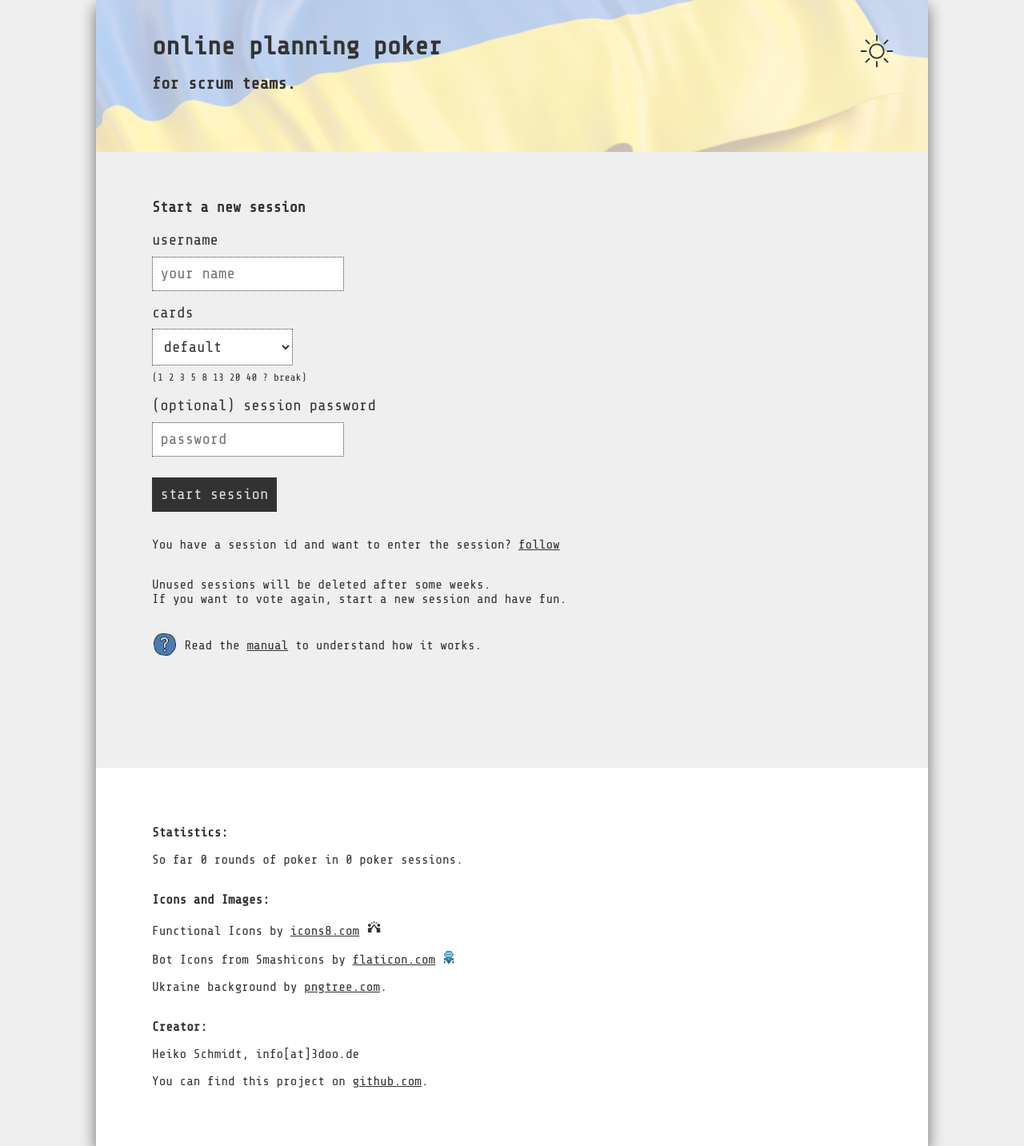
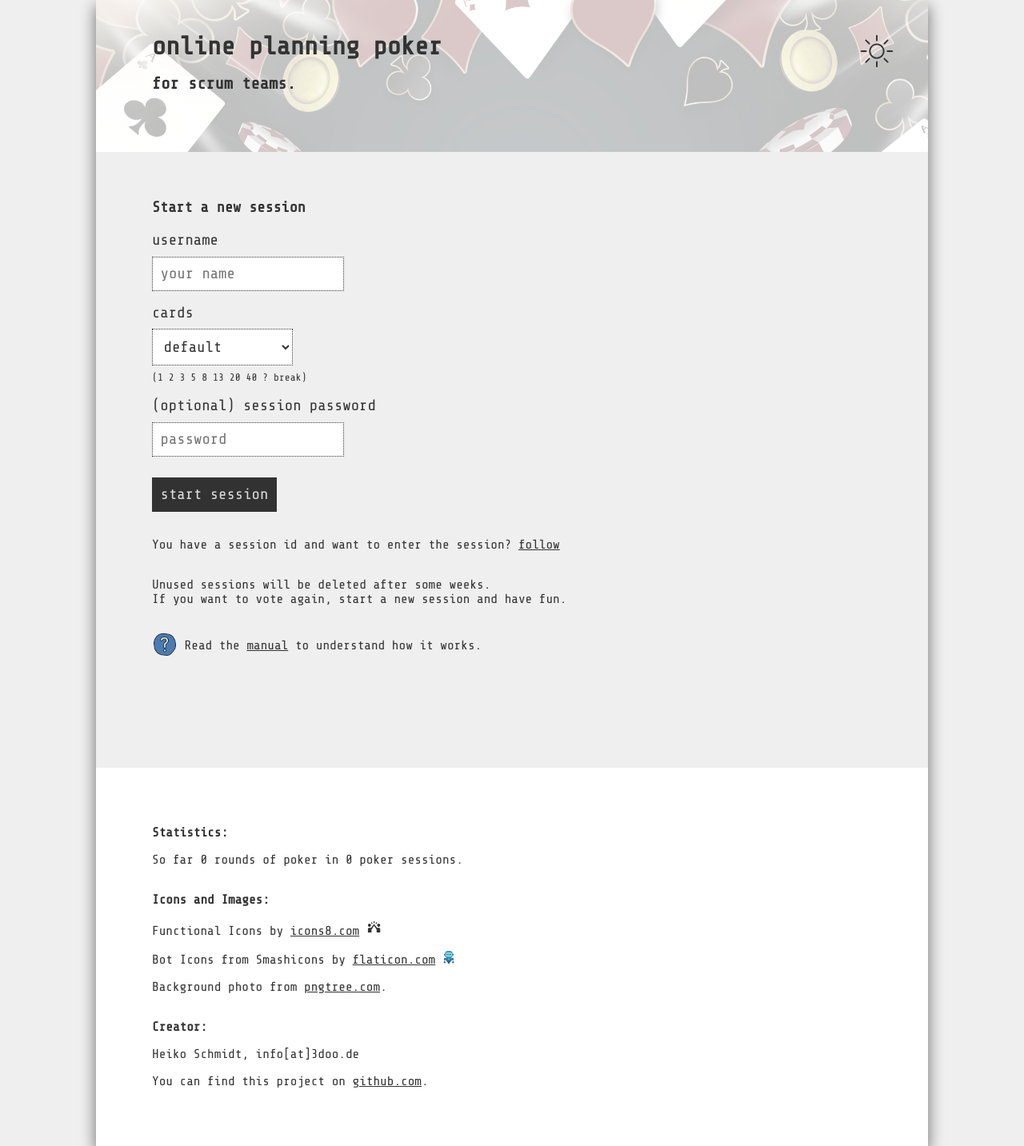
Before and after one commit to 73h/scrum-poker, a PHP site: page / in a window 1280 px wide. Shown: the whole page at 80% size. Run offline with PHP 8.4, Linux system fonts and the light colour scheme.

Commit message:
new header background

```diff
--- a/src/templates/footer.html
+++ b/src/templates/footer.html
@@ -28,7 +28,7 @@
         <img src="/assets/images/icons/robo-0.png" alt="Smashicons on flaticon.com" style="height: 1em">
     </p>
     <p>
-        Ukraine background by <a href="https://pngtree.com/so/ukraine" target="_blank">pngtree.com</a>.
+        Background photo from <a href="https://pngtree.com/" target="_blank">pngtree.com</a>.
     </p>
     <p class="mt-2">
         <b>Creator:</b>
--- a/www/assets/styles/main.css
+++ b/www/assets/styles/main.css
@@ -218,7 +218,7 @@
 }
 
 header {
-    background-image: url(../images/ukraine.png);
+    background-image: url(../images/background.png);
     background-size: cover;
     background-repeat: no-repeat;
     background-position: top;
```
Also changed, not shown: www/assets/images/background.png (added).
